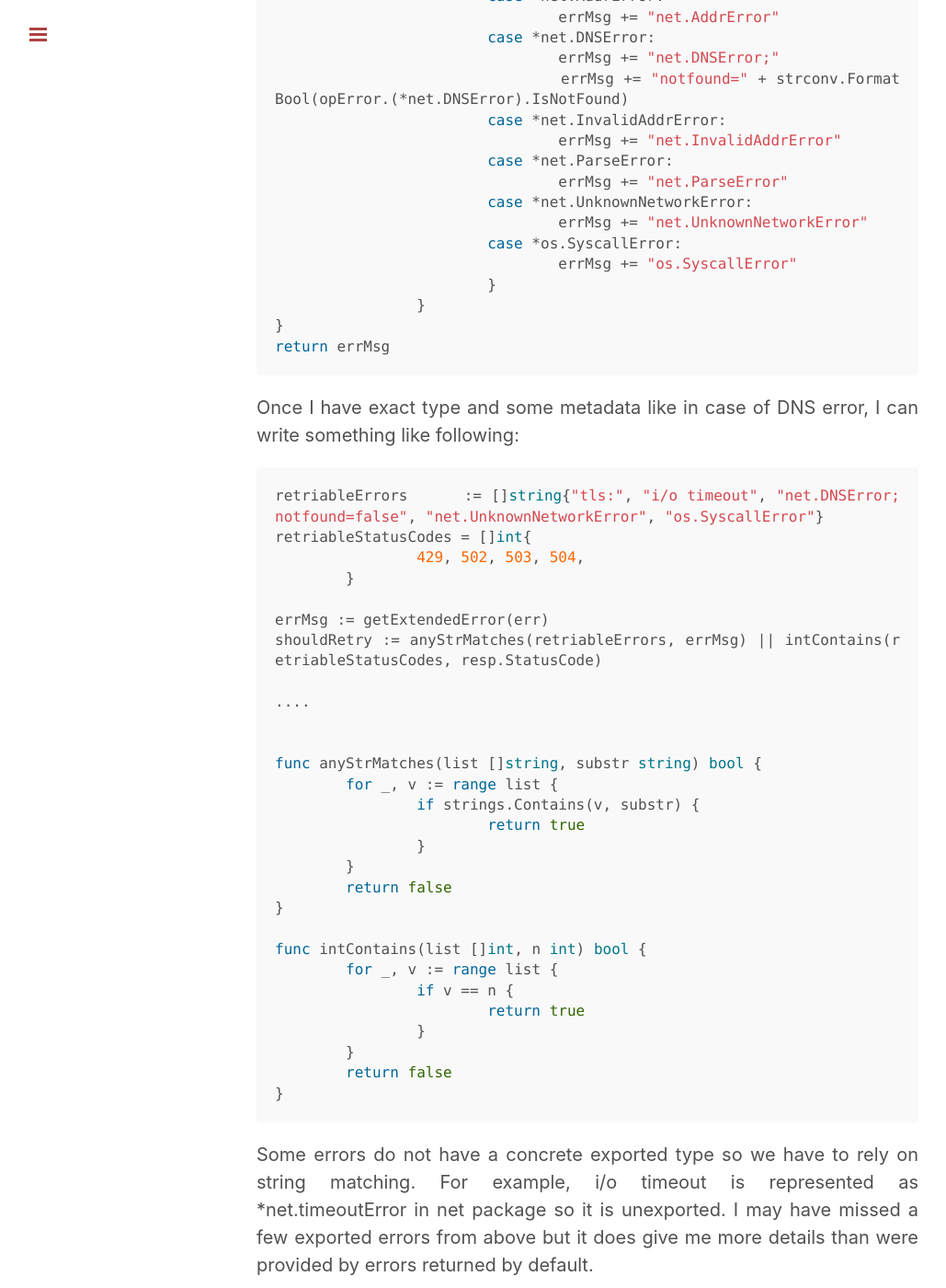
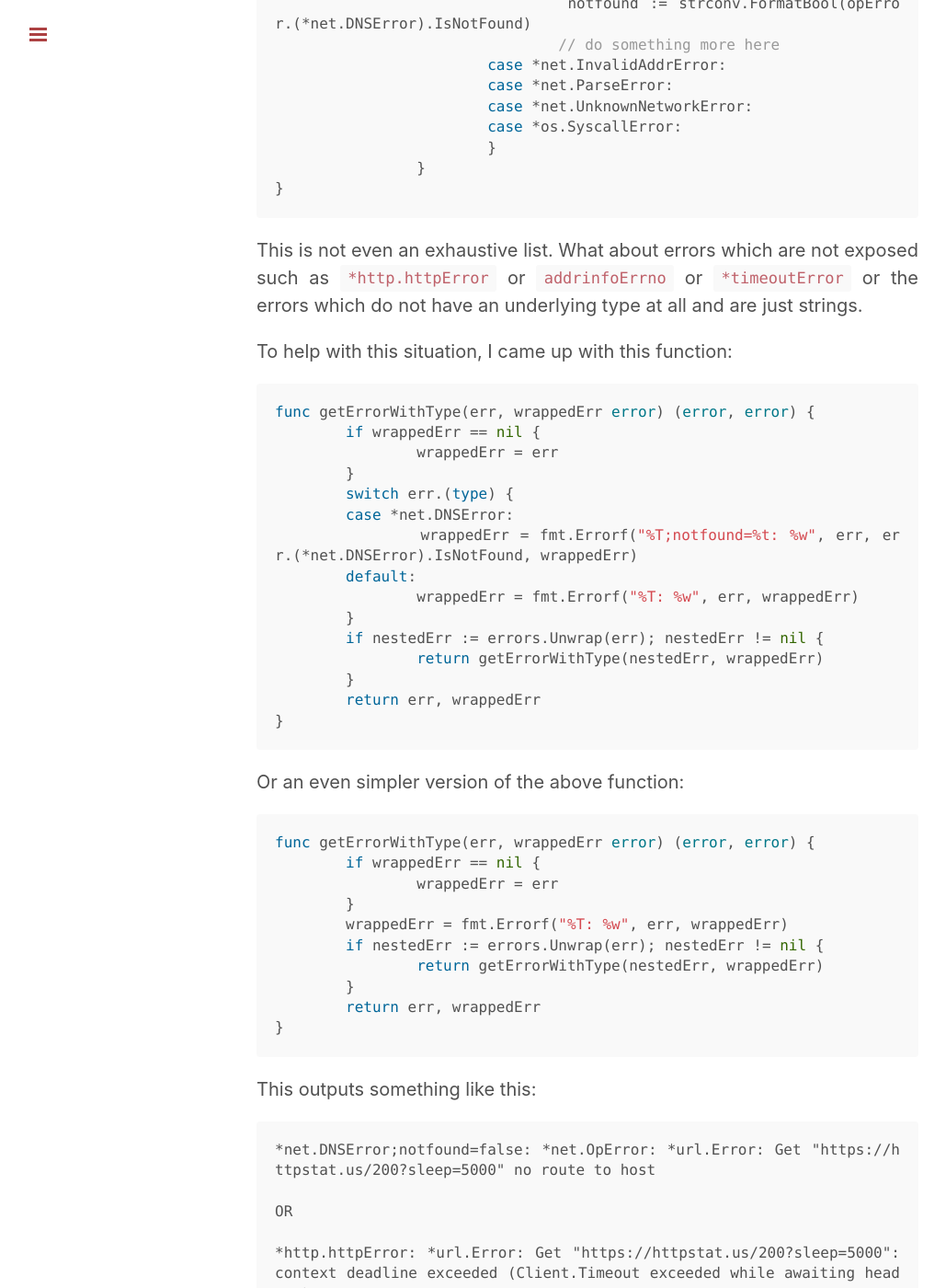
Before and after one commit to haisum/haisum.github.io, a Jekyll site: the page built from _posts/2021-08-14-2021-golang-http-errors.md, in a window 1280 px wide and 1400 px high, scrolled down 1041 px. Shown: the whole window at 92% size, without its empty margins (1-1030 px from the left). Built offline with Jekyll 4.4.1, drawn with Linux system fonts in a browser that asks for light colours; comment, search, counter and statistics services are not loaded; some of the changed text lies outside the part shown.

Commit message:
fix post with better information

````diff
--- a/_posts/2021-08-14-2021-golang-http-errors.md
+++ b/_posts/2021-08-14-2021-golang-http-errors.md
@@ -5,64 +5,91 @@ title: Finding errors in Go's http client
 
 In Go, errors are values. Rob Pike has a [Go blog post](https://blog.golang.org/errors-are-values) explaining the reasons behind this. Regardless of whether someone likes this decision or opposes it, the people who have spent significant time programming in Golang would agree distinguishing between different types of errors is a huge PITA. Yes, you can type cast, find out underlying nested error type, and perform some action based on that but that requires much more code and added complexity than a language like Java where you could just catch the exceptions you are interested in. Also, it is completely upto the author of library if they even want to declare a dedicated type for error. They could just create a generic error with string and call it a day. Then it is on user to perform actions based on string returned in error.
 
-Recently while writing code for a Kubernetes Operator interacting with an external API, I was asked to only retry in specific scenarios such as DNS lookup failure and timeouts. Unfortunately, the errors returned from http.Client are not documented so I had to dig down in code to see what errors it returned and boy what a wild ride it was! Here's what I ultimately came up with:
+Recently while writing code for a Kubernetes Operator interacting with an external API, I was asked to only retry in specific scenarios such as DNS lookup failure and timeouts. Since many things can go wrong in DNS, the net package may return different error messages depending on what exactly happened. In this situation, one either has to collect a list of all strings returned due to DNS by digging down in core library or do something like the following:
 
 ```go
-errMsg := err.Error()
 switch err.(type) {
 	case *url.Error:
-		errMsg += " url.Error"
 		nestedErr := err.(*url.Error).Err
 		switch nestedErr.(type) {
 		case *net.OpError:
-			errMsg += "net.OpError"
 			opError := nestedErr.(*net.OpError).Err
 			switch opError.(type) {
 			case *net.AddrError:
-				errMsg += "net.AddrError"
 			case *net.DNSError:
-				errMsg += "net.DNSError;"
-				errMsg += "notfound=" + strconv.FormatBool(opError.(*net.DNSError).IsNotFound)
+				notfound := strconv.FormatBool(opError.(*net.DNSError).IsNotFound)
+				// do something more here
 			case *net.InvalidAddrError:
-				errMsg += "net.InvalidAddrError"
 			case *net.ParseError:
-				errMsg += "net.ParseError"
 			case *net.UnknownNetworkError:
-				errMsg += "net.UnknownNetworkError"
 			case *os.SyscallError:
-				errMsg += "os.SyscallError"
 			}
 		}
 }
-return errMsg
 ```
 
-Once I have exact type and some metadata like in case of DNS error, I can write something like following:
+This is not even an exhaustive list. What about errors which are not exposed such as `*http.httpError` or `addrinfoErrno` or `*timeoutError` or the errors which do not have an underlying type at all and are just strings.
+
+To help with this situation, I came up with this function:
 
 ```go
-retriableErrors      := []string{"tls:", "i/o timeout", "net.DNSError;notfound=false", "net.UnknownNetworkError", "os.SyscallError"}
-retriableStatusCodes = []int{
-		429, 502, 503, 504,
+func getErrorWithType(err, wrappedErr error) (error, error) {
+	if wrappedErr == nil {
+		wrappedErr = err
 	}
+	switch err.(type) {
+	case *net.DNSError:
+		wrappedErr = fmt.Errorf("%T;notfound=%t: %w", err, err.(*net.DNSError).IsNotFound, wrappedErr)
+	default:
+		wrappedErr = fmt.Errorf("%T: %w", err, wrappedErr)
+	}
+	if nestedErr := errors.Unwrap(err); nestedErr != nil {
+		return getErrorWithType(nestedErr, wrappedErr)
+	}
+	return err, wrappedErr
+}
+```
 
-errMsg := getExtendedError(err)
-shouldRetry := anyStrMatches(retriableErrors, errMsg) || intContains(retriableStatusCodes, resp.StatusCode)
+Or an even simpler version of the above function:
 
-....
+```go
+func getErrorWithType(err, wrappedErr error) (error, error) {
+	if wrappedErr == nil {
+		wrappedErr = err
+	}
+	wrappedErr = fmt.Errorf("%T: %w", err, wrappedErr)
+	if nestedErr := errors.Unwrap(err); nestedErr != nil {
+		return getErrorWithType(nestedErr, wrappedErr)
+	}
+	return err, wrappedErr
+}
+```
 
+This outputs something like this:
 
-func anyStrMatches(list []string, substr string) bool {
+```
+*net.DNSError;notfound=false: *net.OpError: *url.Error: Get "https://httpstat.us/200?sleep=5000" no route to host
+
+OR
+
+*http.httpError: *url.Error: Get "https://httpstat.us/200?sleep=5000": context deadline exceeded (Client.Timeout exceeded while awaiting headers)
+
+```
+
+It is a recursive function which keeps unwrapping an error until it reaches the root error. Then it returns the final error in the chain alongwith a wrapper error which contains type information for all the types encountered along the way. Now, to retry on all DNS errors, just check for presence of `*net.DNSError` substr in wrapperErr.Error(). If specific information from nested error is required, as I did for DNS Error, a dedicated switch case cane be used in above function without any nested switch because eventually code will reach the level of that error and catch it. If no additional information is required, switch can completely be replaced with one line: `wrappedErr = fmt.Errorf("%T: %w", err, wrappedErr)`
+
+Once exact type and some metadata like in case of DNS error is known, something like following can be written:
+
+```go
+retriableErrors = []string{"tls:", "i/o timeout", "*os.SyscallError", "*net.DNSError;notfound=false"}
+
+_, wrapperErr := getErrorWithType(err, nil)
+shouldRetry :=  anyStrMatches(retriableErrors, wrapperErr.Error())
+fmt.Printf("shouldRetry: %t\n", shouldRetry)
+
+func anyStrMatches(list []string, searchStr string) bool {
 	for _, v := range list {
-		if strings.Contains(v, substr) {
-			return true
-		}
-	}
-	return false
-}
-
-func intContains(list []int, n int) bool {
-	for _, v := range list {
-		if v == n {
+		if strings.Contains(searchStr, v) {
 			return true
 		}
 	}
@@ -70,4 +97,4 @@ func intContains(list []int, n int) bool {
 }
 ```
 
-Some errors do not have a concrete exported type so we have to rely on string matching. For example, i/o timeout is represented as *net.timeoutError in net package so it is unexported. I may have missed a few exported errors from above but it does give me more details than were provided by errors returned by default.
+A check on a parent error like `*os.SyscallError` would catch all children of it. It also catches the errors which do not have a type at all. This ended up working really well for my needs. A full example of above code is available in this Go Playground : [https://play.golang.org/p/lutUKBNIwnH](https://play.golang.org/p/lutUKBNIwnH).
````
